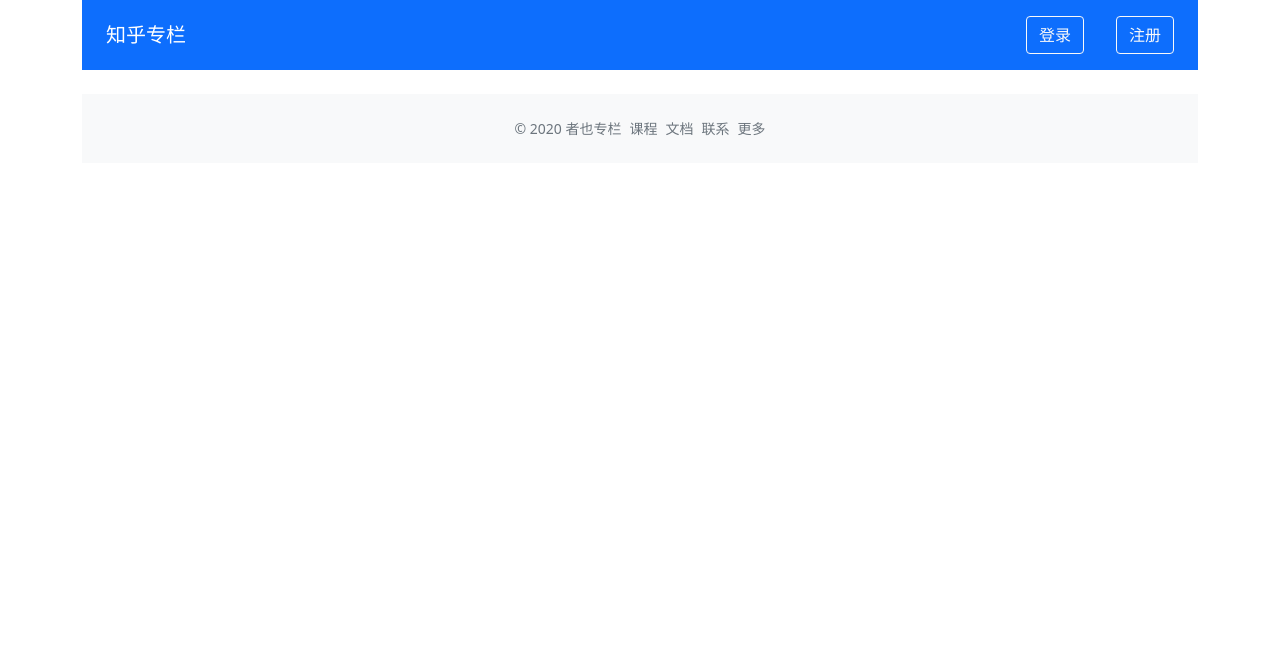
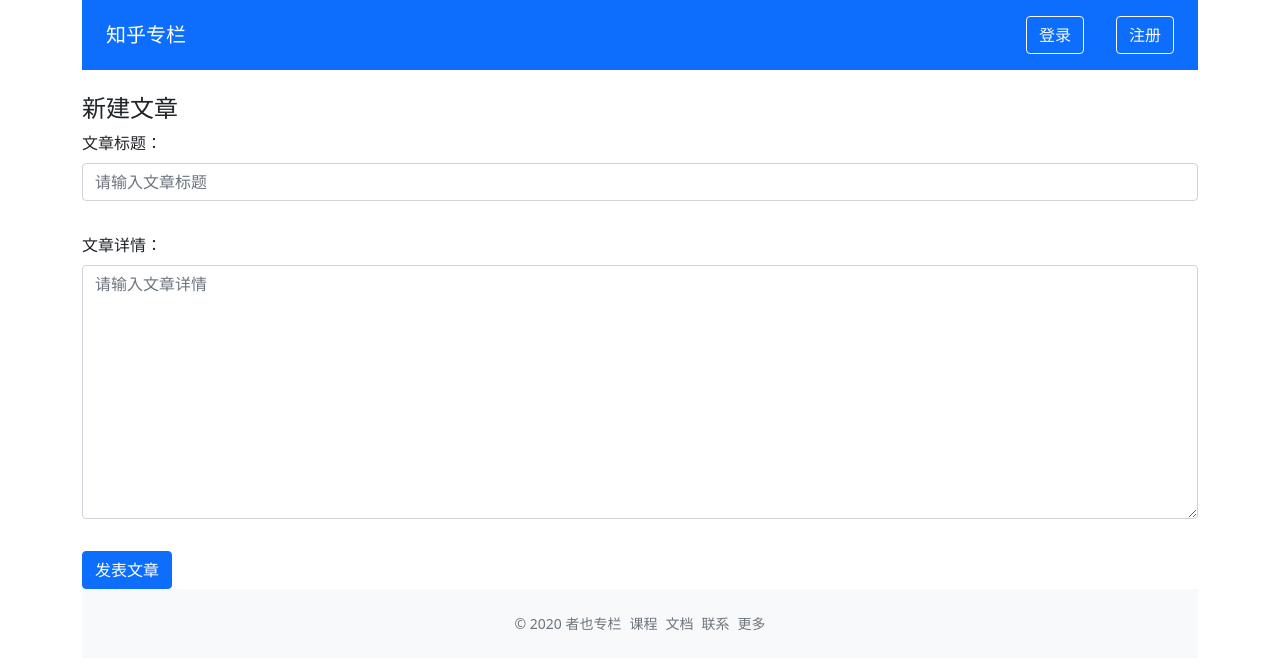
Before and after one commit to tangyun-92/vue-zhihu-web, a Vue app: page /create in a window 1280 px wide. Shown: the top 670 px of the page. Built offline with nearby package versions, Linux system fonts and the light colour scheme; the HTML template or start-up script is replaced by a standard one.

Commit message:
完成新建文章页面

```diff
--- a/src/components/GlobalHeader.vue
+++ b/src/components/GlobalHeader.vue
@@ -12,7 +12,7 @@
     <ul v-else class="list-inline mb-0">
       <li class="list-inline-item">
         <dropdown :title="`你好 ${user.name}`">
-          <dropdown-item><a href="#" class="dropdown-item">新建文章</a></dropdown-item>
+          <dropdown-item><a href="/create" class="dropdown-item">新建文章</a></dropdown-item>
           <dropdown-item disabled><a href="#" class="dropdown-item">编辑资料</a></dropdown-item>
           <dropdown-item><a href="#" class="dropdown-item">退出登录</a></dropdown-item>
         </dropdown>
--- a/src/components/ValidateInput.vue
+++ b/src/components/ValidateInput.vue
@@ -1,6 +1,16 @@
 <template>
   <div class="validate-input-container pb-3">
     <input
+      v-if="tag !== 'textarea'"
+      class="form-control"
+      :class="{ 'is-invalid': inputRef.error }"
+      :value="inputRef.val"
+      @input="updateValue"
+      @blur="validateInput"
+      v-bind="$attrs"
+    />
+    <textarea
+      v-else
       class="form-control"
       :class="{ 'is-invalid': inputRef.error }"
       :value="inputRef.val"
@@ -26,11 +36,16 @@
   message: string
 }
 export type RulesProp = RuleProp[]
+export type TagType = 'input' | 'textarea'
 
 export default defineComponent({
   props: {
     rules: Array as PropType<RulesProp>,
-    modelValue: String
+    modelValue: String,
+    tag: {
+      type: String as PropType<TagType>,
+      default: 'input'
+    }
   },
   inheritAttrs: false, // 去除组件根元素继承的 attribute
   setup(props, context) {
--- a/src/router.ts
+++ b/src/router.ts
@@ -2,6 +2,7 @@
 import Home from './views/home.vue'
 import Login from './views/login.vue'
 import ColumnDetail from './views/column-detail.vue'
+import CreatePost from './views/create-post.vue'
 
 const routerHistory = createWebHistory()
 const router = createRouter({
@@ -22,6 +23,11 @@
       name: 'column',
       component: ColumnDetail,
     },
+    {
+      path: '/create',
+      name: 'create',
+      component: CreatePost,
+    },
   ],
 })
 
--- a/src/store.ts
+++ b/src/store.ts
@@ -1,10 +1,26 @@
 import { createStore } from 'vuex'
-import { testData, testPosts, ColumnProps, PostProps } from './testData'
+import { testData, testPosts } from './testData'
 
 interface UserProps {
   isLogin: boolean
   name?: string
   id?: number
+  columnId: number
+}
+export interface ColumnProps {
+  id: number
+  title: string
+  avatar?: string
+  description: string
+}
+
+export interface PostProps {
+  id: number
+  title: string
+  content: string
+  image?: string
+  createdAt: string
+  columnId: number
 }
 export interface GlobalDataProps {
   columns: ColumnProps[]
@@ -18,12 +34,16 @@
     posts: testPosts,
     user: {
       isLogin: false,
+      columnId: 1
     },
   },
   mutations: {
     login(state) {
       state.user = { ...state.user, isLogin: true, name: 'tangyun' }
     },
+    createPost(state, newPost) {
+      state.posts.push(newPost)
+    }
   },
   getters: {
     getColumnById: (state) => (id:number) => {
--- /dev/null
+++ b/src/views/create-post.vue
@@ -0,0 +1,113 @@
+<template>
+  <div class="create-post-page">
+    <h4>新建文章</h4>
+    <validate-form @form-submit="onFormSubmit">
+      <div class="mb-3">
+        <label class="form-label">文章标题：</label>
+        <validate-input
+          :rules="titleRules"
+          v-model="titleVal"
+          placeholder="请输入文章标题"
+          type="text"
+        />
+      </div>
+      <div class="mb-3">
+        <label class="form-label">文章详情：</label>
+        <validate-input
+          rows="10"
+          tag="textarea"
+          placeholder="请输入文章详情"
+          :rules="contentRules"
+          v-model="contentVal"
+        />
+      </div>
+      <template #submit>
+        <button class="btn btn-primary btn-large">发表文章</button>
+      </template>
+    </validate-form>
+  </div>
+</template>
+
+<script lang="ts">
+import { defineComponent, ref } from 'vue'
+import { useRoute, useRouter } from 'vue-router'
+import { useStore } from 'vuex'
+import { GlobalDataProps, PostProps } from '../store'
+import ValidateInput, { RulesProp } from '../components/ValidateInput.vue'
+import ValidateForm from '../components/ValidateForm.vue'
+export default defineComponent({
+  name: 'Login',
+  components: {
+    ValidateInput,
+    ValidateForm
+  },
+  setup() {
+    const uploadedData = ref()
+    const titleVal = ref('')
+    const route = useRoute()
+    const router = useRouter()
+    const store = useStore<GlobalDataProps>()
+    const isEditMode = !!route.query.id
+    const titleRules: RulesProp = [
+      { type: 'required', message: '文章标题不能为空' }
+    ]
+    const contentVal = ref('')
+    const contentRules: RulesProp = [
+      { type: 'required', message: '文章详情不能为空' }
+    ]
+    const onFormSubmit = (result: boolean) => {
+      if (result) {
+        const {columnId} = store.state.user
+        const newPost: PostProps = {
+          id: new Date().getTime(),
+          title: titleVal.value,
+          content: contentVal.value,
+          columnId,
+          createdAt: new Date().toLocaleString()
+        }
+        store.commit('createPost', newPost)
+        router.push(`/column/${columnId}`)
+      }
+    }
+    const uploadCheck = (file: File) => {
+      console.log(file)
+    }
+    return {
+      titleRules,
+      titleVal,
+      contentVal,
+      contentRules,
+      onFormSubmit,
+      uploadCheck,
+      uploadedData,
+      isEditMode
+    }
+  }
+})
+</script>
+<style>
+.create-post-page .file-upload-container {
+  height: 200px;
+  cursor: pointer;
+  overflow: hidden;
+}
+.create-post-page .file-upload-container img {
+  width: 100%;
+  height: 100%;
+  object-fit: cover;
+}
+.uploaded-area {
+  position: relative;
+}
+.uploaded-area:hover h3 {
+  display: block;
+}
+.uploaded-area h3 {
+  display: none;
+  position: absolute;
+  color: #999;
+  text-align: center;
+  width: 100%;
+  top: 50%;
+}
+</style>
```
